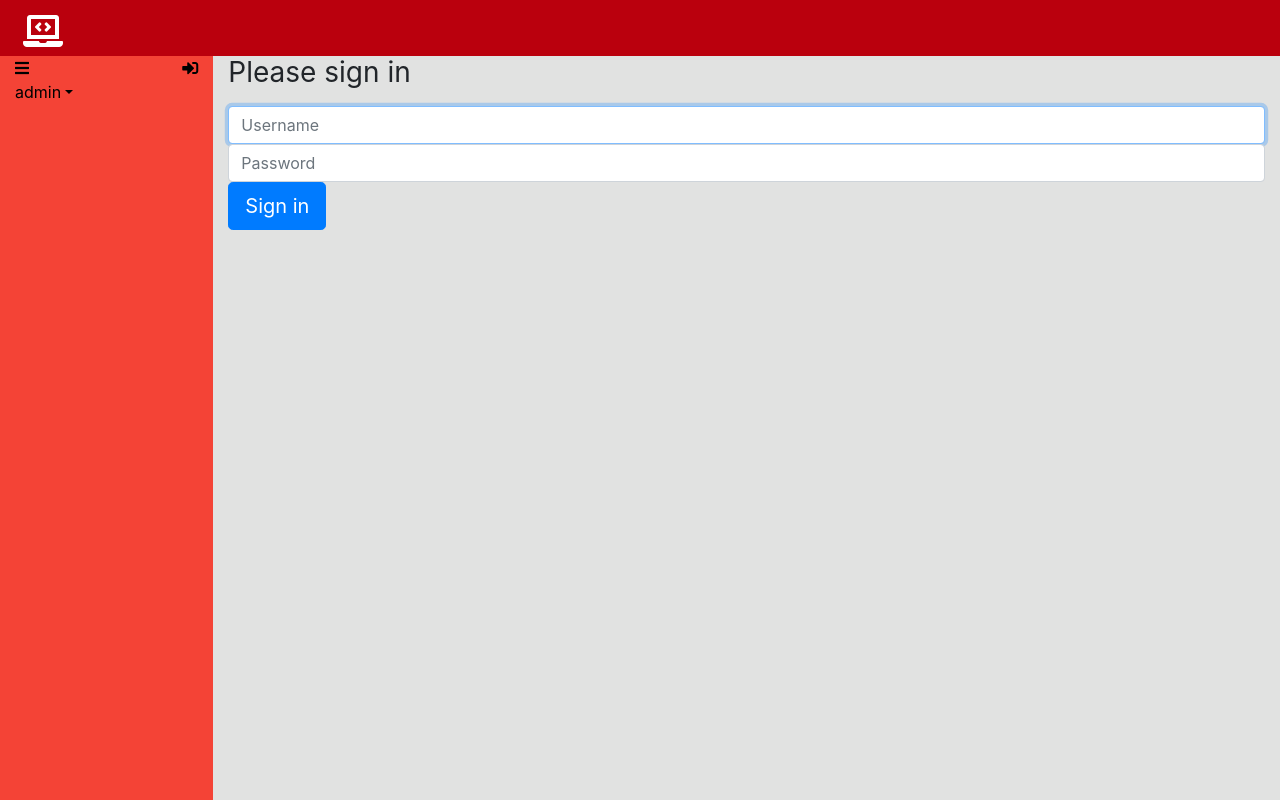
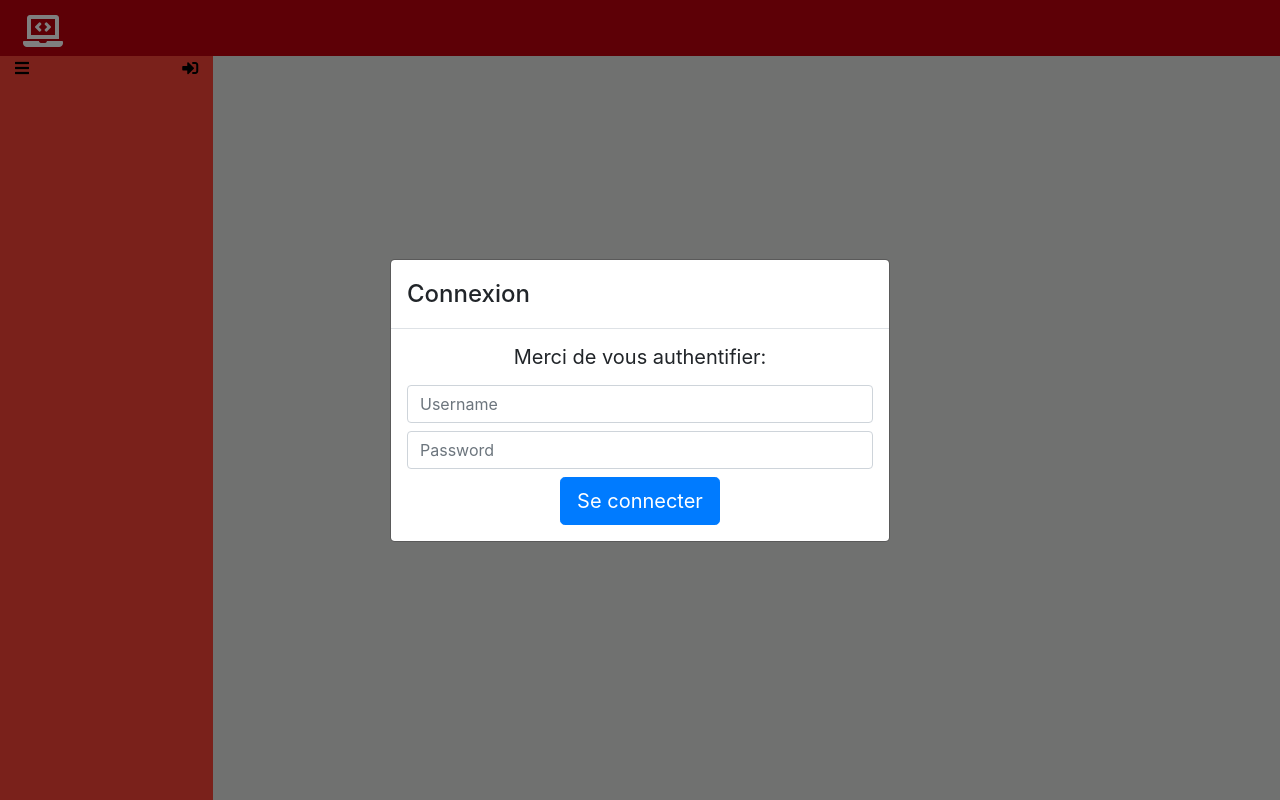
Before and after one commit to Erkha/portfolio, a Symfony app: template templates/security/login.html.twig in a window 1280 px wide. Run offline with Twig, Linux system fonts and the light colour scheme; the template is opened without the code that fills it, so the values that code supplies are empty; style sheets or scripts are compiled from the project's sources; some libraries are stand-ins or nearby versions.

Commit message:
added login logout on template

```diff
--- a/assets/js/app.js
+++ b/assets/js/app.js
@@ -9,3 +9,7 @@ require('../css/app.scss');
 const $ = require('jquery');
 require('bootstrap');
 require('@fortawesome/fontawesome-free/css/all.min.css');
+
+$(document).ready(function () {
+    $('#myModal').modal('show')
+});
--- a/templates/base.html.twig
+++ b/templates/base.html.twig
@@ -10,17 +10,24 @@
 	<body>
 		<div class="container-fluid  p-0">
 			<div id="navbar" class="col-12 d-flex flex-md-row py-2">
-				<div class="px-2"><i class="fas fa-laptop-code"></i></div>
+				<div class="px-2"><a href="{{path('app_login')}}"><i class="fas fa-laptop-code"></i></a></div>
 			</div>
 			<div class="row m-0">
 				<div id="sidebar"class="col-12 col-md-2">
 					<div class="d-flex justify-content-between">
 						<div><i class="fas fa-bars"></i></div>
-						<div><i class="fas fa-sign-in-alt"></i></div>
+						<div>
+							{% if is_granted('IS_AUTHENTICATED_FULLY') %}
+								<a href="{{path('app_logout')}}"><i class="fas fa-sign-out-alt"></i></a>
+							{% else %}
+								<i class="fas fa-sign-in-alt"></i>
+							{% endif %}
+						</div>
 					</div>
 					<div>
 						<ul class="list-unstyled components">
-                    <li class="active">
+							{% if is_granted('IS_AUTHENTICATED_FULLY') %}
+                    <li class="active ">
                         <a href="#homeSubmenu" data-toggle="collapse" aria-expanded="false" class="dropdown-toggle">admin</a>
                         <ul class="collapse list-unstyled" id="homeSubmenu">
                             <li>
@@ -35,6 +42,7 @@
                             <li>
                                 <a href="{{ path('experience_index') }}">expériences</a>
                             </li>
+                        {% endif %}
                         </ul>
                     </li>
                 </ul>
--- a/templates/security/login.html.twig
+++ b/templates/security/login.html.twig
@@ -1,40 +1,37 @@
 {% extends 'base.html.twig' %}
-
-{% block title %}Log in!{% endblock %}
-
+{% block title %}connexion{% endblock %}
 {% block body %}
+    <div class="modal fade" id="myModal" tabindex="-1" role="dialog" aria-labelledby="exampleModalLabel" aria-hidden="true">
+        <div class="modal-dialog modal-dialog-centered" role="document">
+            <div class="modal-content">
+                <div class="modal-header text-center">
+                    <h4 class="modal-title" id="exampleModalLabel">Connexion</h4>
+                </div>
+                <div class="modal-body">
+                    {% if error %}
+                        <h5>{{ error.messageKey|trans(error.messageData, 'security') }}</h5>
+                    {% endif %}
+                    {% if app.user %}
+                        <h5>vous etes deja connecté en tant que {{ app.user.username }}</h5>
+                    {% else %}
                         <form method="post">
-    {% if error %}
-        <div class="alert alert-danger">{{ error.messageKey|trans(error.messageData, 'security') }}</div>
-    {% endif %}
-
-    {% if app.user %}
-        <div class="checkbox mb-3">You are logged in as {{ app.user.username }}, <a href="{{ path('app_logout') }}">Logout</a>
-    {% endif %}
-
-    <h1 class="h3 mb-3 font-weight-normal">Please sign in</h1>
+                            <h5 class="mb-3 font-weight-normal text-center">Merci de vous authentifier:</h5>
                             <label for="inputUsername" class="sr-only">Username</label>
-    <input type="text" value="{{ last_username }}" name="username" id="inputUsername" class="form-control" placeholder="Username" required autofocus>
-    <label for="inputPassword" class="sr-only">Password</label>
+                            <input type="text" value="{{ last_username }}" name="username" id="inputUsername" class="form-control my-2" placeholder="Username" required autofocus>
+                            <label for="inputPassword" class="sr-only my-2">Password</label>
                             <input type="password" name="password" id="inputPassword" class="form-control" placeholder="Password" required>
-
                             <input type="hidden" name="_csrf_token"
                             value="{{ csrf_token('authenticate') }}"
                             >
-
-    {#
-        Uncomment this section and add a remember_me option below your firewall to activate remember me functionality.
-        See https://symfony.com/doc/current/security/remember_me.html
-
-        <div class="checkbox mb-3">
-            <label>
-                <input type="checkbox" name="_remember_me"> Remember me
-            </label>
+                            <div class="d-flex mx-auto">
+                                <button class="btn btn-lg btn-primary mt-2 mx-auto" type="submit">
+                                Se connecter
+                                </button>
                             </div>
-    #}
-
-    <button class="btn btn-lg btn-primary" type="submit">
-        Sign in
-    </button>
                         </form>
+                    {% endif %}
+                </div>
+            </div>
+        </div>
+    </div>
 {% endblock %}
```
Lines whose indentation alone changed are shown as unchanged.
